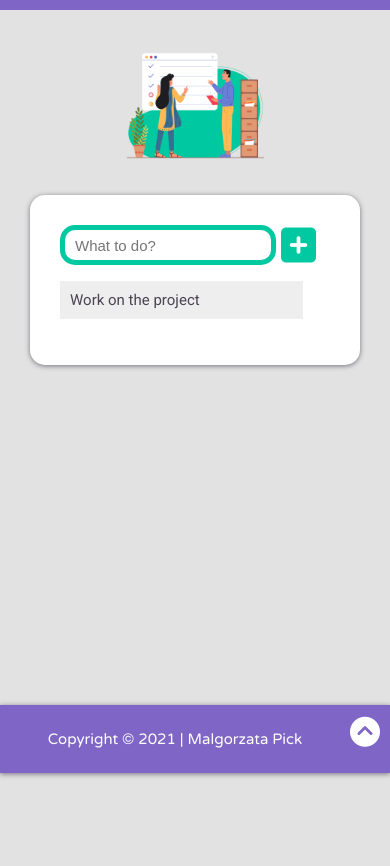
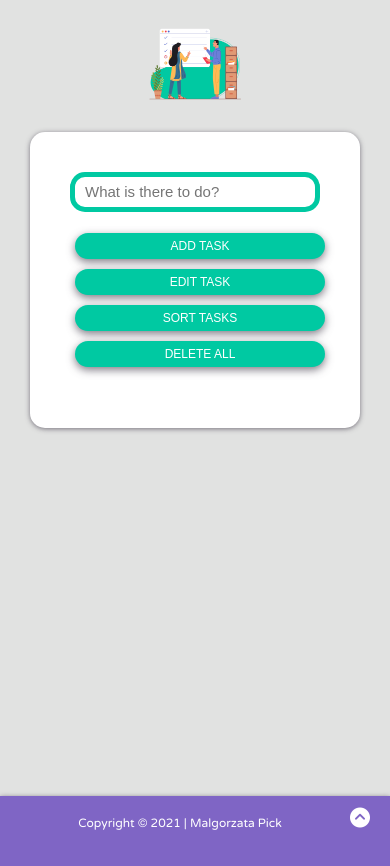
Before and after one commit to gosiacodes/My-Things-To-Do-App, a plain HTML site: page index.html in a window 390 px wide. Shown: the part 71-937 px from the top of the page. Before the commit the page ends 844 px from the top, so only its background shows below. Drawn offline with Linux system fonts and the light colour scheme; some packages are replaced by stand-ins of ours.

Commit message:
Adding buttons in design, fixing footer, media queries, changes in JS code, adding Firebase.

```diff
--- a/app.js
+++ b/app.js
@@ -1,8 +1,8 @@
 // Read input and create a new list item when clicking on the "Add new task" button.
-function newTask() {
-    var listItem = document.createElement("li");
-    var inputValue = document.getElementById("new-task").value;
-    var text = document.createTextNode(inputValue);
+document.getElementById("add-button").addEventListener("click", () => {
+    const listItem = document.createElement("li");
+    const inputValue = document.getElementById("new-task").value;
+    const text = document.createTextNode(inputValue);
     listItem.appendChild(text);
     if (inputValue === '') {
         alert("You must write what you want to do!");
@@ -12,12 +12,12 @@ function newTask() {
     document.getElementById("new-task").value = "";
 
 // Add "trash can" icon at the end of task.
-    var span = document.createElement("span");
-    var img = document.createElement("img");
-    img.setAttribute('src', 'images/trash-can.png');
-    img.className = "trash";
+    const span = document.createElement("span");
+    const deleteIcon = document.createElement("img");
+    deleteIcon.setAttribute('src', 'images/trash-can.png');
+    deleteIcon.className = "trash";
     span.className = "close";
-    span.appendChild(img);
+    span.appendChild(deleteIcon);
     listItem.appendChild(span);
 
     for (i = 0; i < close.length; i++) {
@@ -26,20 +26,20 @@ function newTask() {
             div.style.display = "none";
         }
     }
-}
+});
 
 // Click on a "trush can" icon to delete item from the list.
-var close = document.getElementsByClassName("close");
-var i;
+const close = document.getElementsByClassName("close");
+let i;
 for (i = 0; i < close.length; i++) {
     close[i].onclick = function() {
-        var div = this.parentElement;
+        let div = this.parentElement;
         div.style.display = "none";
     }
 }
 
 // Add "checked" sign and "line-through" when clicking on a list item.
-document.querySelector("ul").addEventListener("click",(event)  => {
+document.querySelector(".list").addEventListener("click",(event)  => {
     if (event.target.tagName === "LI") {
         event.target.classList.toggle("checked");
     }
@@ -49,6 +49,25 @@ document.querySelector("ul").addEventListener("click",(event)  => {
 document.querySelector(".input").addEventListener("keyup", (event) => {
     if (event.keyCode === 13) {
         event.preventDefault();
-        document.querySelector(".add-icon").click();
+        document.querySelector("#add-button").click();
     }
 });
+
+
+// Your web app's Firebase configuration
+// For Firebase JS SDK v7.20.0 and later, measurementId is optional
+var firebaseConfig = {
+    apiKey: "AIzaSyB5kRc09ifanS9_tXPoOAPh2OYcYGZibM8",
+    authDomain: "my-things-to-do.firebaseapp.com",
+    databaseURL: "https://my-things-to-do-default-rtdb.europe-west1.firebasedatabase.app",
+    projectId: "my-things-to-do",
+    storageBucket: "my-things-to-do.appspot.com",
+    messagingSenderId: "701583012637",
+    appId: "1:701583012637:web:091b338bd38e88f345a7f4",
+    measurementId: "G-TE1EGL3L0M"
+};
+// Initialize Firebase
+firebase.initializeApp(firebaseConfig);
+firebase.analytics();
+
+let database = firebase.database();
--- a/index.html
+++ b/index.html
@@ -15,17 +15,22 @@
     </head>
 
     <body>
-            <div class="header topnav font-style">
-                <h1 class="title">My Things To Do</h1>
-            </div>
+        <div class="header topnav font-style">
+            <h1 class="title">My Things To Do</h1>
+        </div>
         <div class="main">
             <div class="img"><img src="images/office-checklist.png" alt="checklist" id="checklist"></div>
             <div class="container-tasks">
-                <input type="text" class="input" id="new-task" placeholder="What to do?">
-                <i class="fas fa-plus-square add-icon" onclick="newTask()" title="Add new task"></i>
-                <ul class="list" id="task-list">
-                    <li>Work on the project</li>
-                </ul>
+                <input type="text" class="input" id="new-task" placeholder="What is there to do?">
+                <div >
+                    <ul class = "button-group">
+                        <button type="submit" class="button col1" id="add-button"  title="Add new task">ADD TASK</button>
+                        <button type="submit" class="button col1" id="edit-button" title="Edit task">EDIT TASK</button>
+                        <button type="submit" class="button col2" id="sort-button" title="Sort tasks">SORT TASKS</button>
+                        <button type="submit" class="button col2" id="delete-all-button" title="Delete all tasks">DELETE ALL</button>
+                    </ul>
+                </div>
+                <ul class="list" id="task-list"></ul>
             </div>
         </div>
          <!-- Footer -->
@@ -40,14 +45,13 @@
         <script src="app.js"></script>
 
         <!-- The core Firebase JS SDK is always required and must be listed first -->
-        <script src="/__/firebase/8.3.1/firebase-app.js"></script>
+        <script src="https://www.gstatic.com/firebasejs/8.3.1/firebase-app.js"></script>
 
         <!-- TODO: Add SDKs for Firebase products that you want to use
-        https://firebase.google.com/docs/web/setup#available-libraries -->
-        <script src="/__/firebase/8.3.1/firebase-analytics.js"></script>
+             https://firebase.google.com/docs/web/setup#available-libraries -->
+        <script src="https://www.gstatic.com/firebasejs/8.3.1/firebase-analytics.js"></script>
 
-        <!-- Initialize Firebase -->
-        <script src="/__/firebase/init.js"></script>
+        <script src="https://www.gstatic.com/firebasejs/8.3.1/firebase-database.js"></script>
 
     </body>
 </html>
--- a/style.css
+++ b/style.css
@@ -1,8 +1,18 @@
+html {
+    margin: 0;
+    height: 100%;
+}
 body {
     font-family: Roboto, Tahoma, Helvetica, Verdana, Arial, sans-serif;
     background-color: #E1E2E1;
     color: #4A4453;
     margin: 0;
+    height: 100%;
+}
+
+.main {
+    min-height: 100%;
+    margin-bottom: -50px;
 }
 
 div {
@@ -60,26 +70,39 @@ div {
 
 .input {
     margin: 0;
-    width: 90%;
+    width: 100%;
     height: 50px;
     padding: 15px;
-    float: left;
+    float: none;
     font-size: 18px;
     border: 5px solid #00C9A2;
     border-radius: 15px;
 }
 
-.add-icon {
-    width: 10%;
-    color: #00C9A2;
-    background-color: #ffffff;
-    font-size: 50px;
+.button {
+    color: #ffffff;
+    background-color: #00C9A2;
+    font-size: 15px;
     text-align: center;
     cursor: pointer;
+    border: none;
+    border-radius: 14px;
+    display: inline-block;
+    margin: 10px 10px;
+    padding: 10px 40px;
+    width: 20%;
+    box-shadow: 0px 3px 8px rgba(74,68,83,.7);
 }
 
-.add-icon:hover {
-    color: #5ffdd2;
+.button:hover {
+    background-color: #5ffdd2;
+    color: #000000;
+}
+
+ul.button-group {
+    display: flex;
+    flex-direction: row;
+    justify-content: center;
 }
 
 ul {
@@ -88,7 +111,7 @@ ul {
 
 ul li {
     margin: 0;
-    width: 90%;
+    width: 100%;
     cursor: pointer;
     position: relative;
     padding: 15px 15px 15px 45px;
@@ -100,6 +123,7 @@ ul li {
     -moz-user-select: none;
     -ms-user-select: none;
     user-select: none;
+    word-wrap: break-word;
 }
 
 ul li:nth-child(odd) {
@@ -129,7 +153,7 @@ ul li.checked::before {
     width: 10px;
 }
 
-.trash {
+.trash, .pencil {
     width: 25px;
     height: 25px;
 }
@@ -146,12 +170,8 @@ ul li.checked::before {
 }
 
 .footer {
-    position: fixed;
-    left: 0;
-    bottom: 0;
-    padding: 10px;
     width: 100%;
-    height: auto;
+    height: 70px;
     color: #ffffff;
     background-color: #7F65C5;
     text-align: center;
@@ -160,10 +180,15 @@ ul li.checked::before {
     box-shadow: 0px 1px 5px rgba(74,68,83,.7);
 }
 
+.copyright {
+    padding: 20px;
+}
+
 .chevron a {
     color: #ffffff;
     font-size: 40px;
-    margin-left: 10px;
+    padding: 10px;
+    margin-right: 10px;
     float: right;
 }
 
@@ -171,26 +196,39 @@ ul li.checked::before {
     color: #5ffdd2;
 }
 
+@media only screen and (max-width: 1024px) {
+     .title {
+        font-size: 1.5em;
+    }
+    .button {
+        font-size: 14px;
+        margin: 5px 5px;
+        padding: 8px 20px;
+        width: 20%;
+    }
+}
+
 @media only screen and (max-width: 770px) {
     .title {
-        font-size: 1.5em;
+        font-size: 1.17em;
     }
     #checklist {
-        width: 150px;
+        max-width: 150px;
     }
     .container-tasks {
-        padding: 30px;
+        padding: 40px;
     }
     .input {
-        width: 80%;
+        width: 100%;
         height: 40px;
         font-size: 15px;
         padding: 10px;
     }
-    .add-icon {
-        font-size: 40px;
-        widows: 8%;
-        padding-left: 5px;
+    .button {
+        font-size: 12px;
+        margin: 5px 5px;
+        padding: 8px 10px;
+        width: 20%;
     }
     ul li {
         font-size: 15px;
@@ -217,3 +255,30 @@ ul li.checked::before {
         font-size: 30px;
     }
 }
+
+@media only screen and (max-width: 600px) {
+    .title {
+        font-size: 1em;
+    }
+    #checklist {
+        max-width: 100px;
+    }
+    .button {
+        font-size: 12px;
+        margin: 5px 5px;
+        padding: 6px 10px;
+        width: 100%;
+    }
+    ul.button-group {
+        text-align: center;
+        display: flex;
+        flex-direction: column;
+        justify-content: center;
+    }
+     .footer {
+        font-size: 12px;
+    }
+     .chevron a {
+        font-size: 20px;
+    }
+}
```
